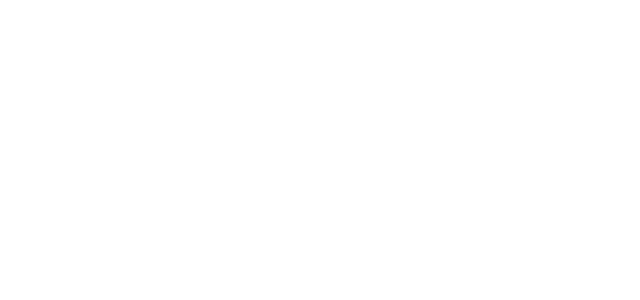
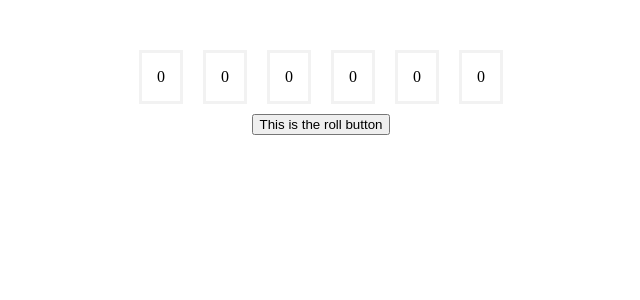
Before and after one commit to pamarsh907/react-farkle, a React (Vite) app: page / in a window 1280 px wide. Shown: the top 300 px of the page, without its empty margins (319-959 px from the left). Built offline with nearby package versions, Linux system fonts and the light colour scheme.

Commit message:
added basic roll functionality

```diff
--- a/src/App.tsx
+++ b/src/App.tsx
@@ -1,14 +1,73 @@
 import { useState } from 'react'
 import './App.css'
 
+interface Props {
+  value: number
+}
+
+interface RollButtonProps {
+  onClick: () => void;
+  //handlerFunction: (diceArray: Array<number>) => void;
+}
+
 function App() {
+  //do i put state here?
+  const [dice, setDice] = useState([0,0,0,0,0,0]);
 
+  // const handlerFunction = (data: Array<number>) => {
+  //   setDice(data)
+  // }
+
+  function rollDice(){
+    var diceArray: Array<number> = []
+    for (let i = 0; i < 6; i++) {
+      diceArray.push(getRandomInt(7))
+    }
+    console.log("ROLL: " + diceArray)
+
+    setDice(diceArray)
+    return
+  }
+
+  function getRandomInt(max: number) {
+    return Math.floor(Math.random() * max);
+  }
 
   return (
     <>
+    <div style={{display: 'flex', flexDirection: 'row', justifyContent: 'center'}}>
+
+
+      <div><Dice value={dice[0]}/></div>
+      <div><Dice value={dice[1]}/></div>
+      <div><Dice value={dice[2]}/></div>
+      <div><Dice value={dice[3]}/></div>
+      <div><Dice value={dice[4]}/></div>
+      <div><Dice value={dice[5]}/></div>
+    </div>
+
+    <RollButton onClick={rollDice}/>
 
     </>
   )
 }
 
+function Dice( props: Props ) {
+  return <>
+    <div style={{border: '3px solid rgba(0, 0, 0, 0.05)', padding: '15px', margin: '10px'}}>
+      {props.value}
+    </div>
+  </>
+}
+
+function RollButton( props: RollButtonProps) {
+  return <>
+    <button onClick={props.onClick}>
+      This is the roll button
+    </button>
+  </>
+}
+
+
+
 export default App
```
Also changed, not shown: src/components/Dice.js (added).
